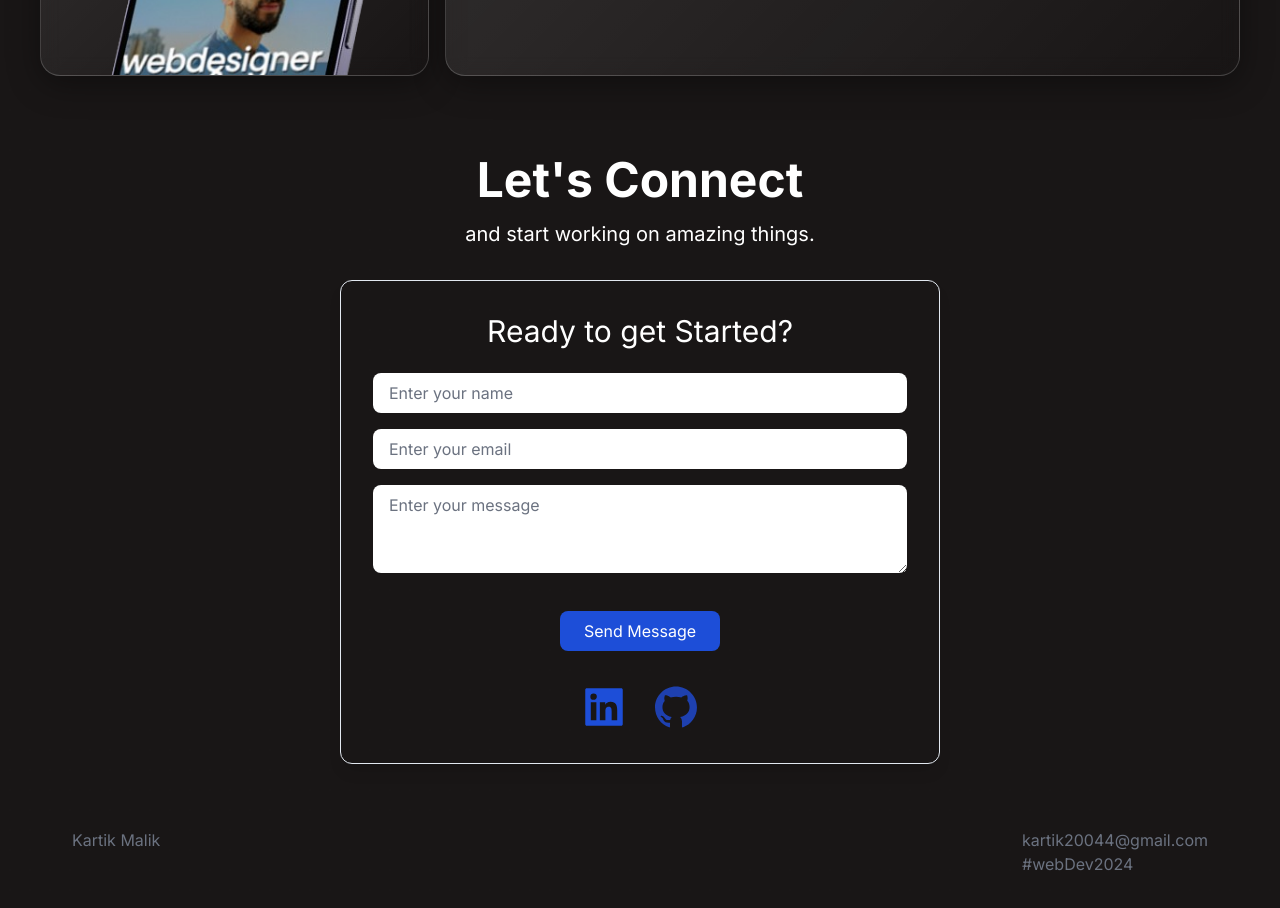
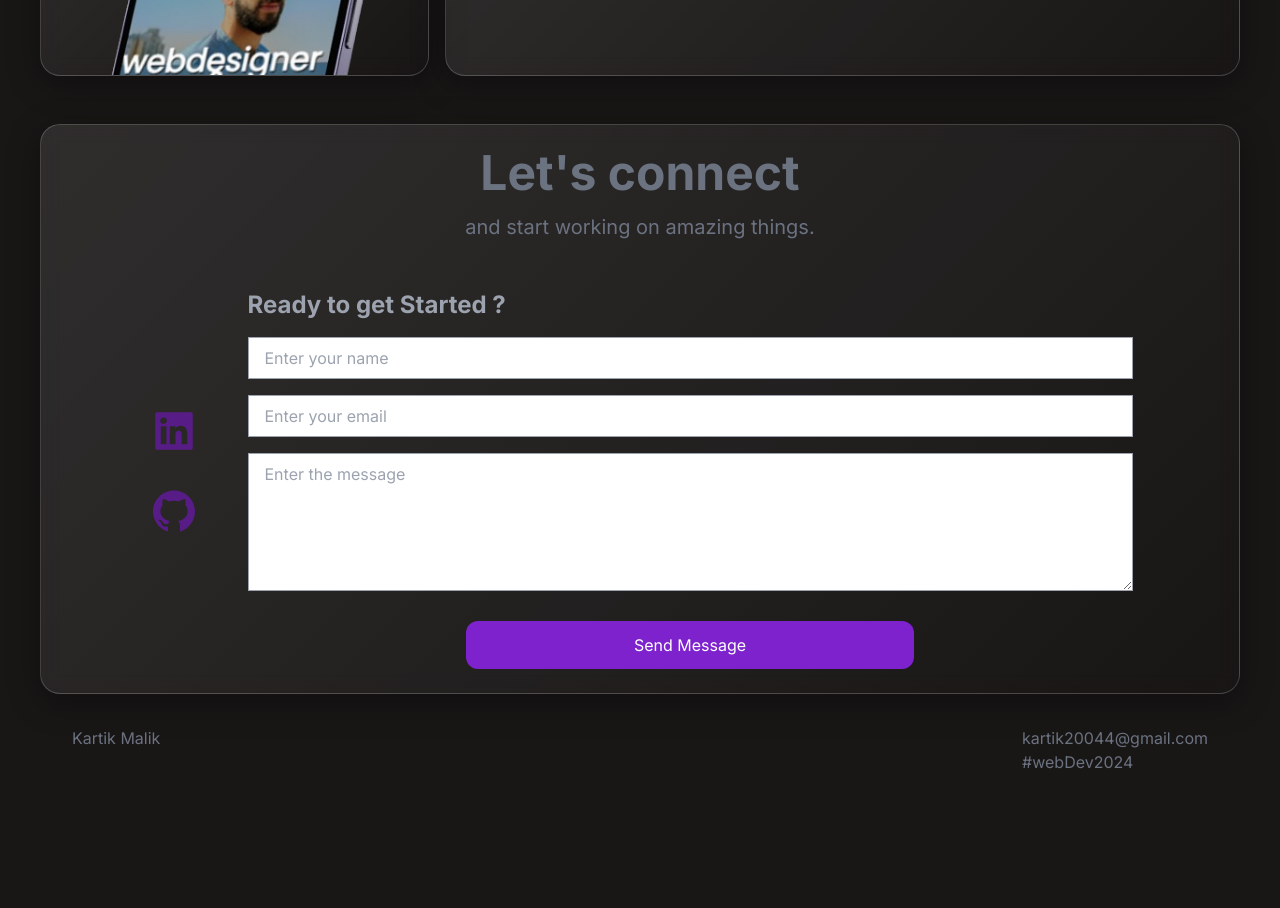
Before and after one commit to kartikmalik0/portfolio-next, a Next.js app: page / in a window 1280 px wide. Shown: the part 2400-3308 px from the top of the page. After the commit the page ends 3206 px from the top, so only its background shows below. Built offline with nearby package versions, Linux system fonts and the light colour scheme.

Commit message:
Revert "contactsectionupdate"

```diff
--- a/package.json
+++ b/package.json
@@ -14,13 +14,11 @@
     "@emotion/react": "^11.11.4",
     "@emotion/styled": "^11.11.5",
     "@radix-ui/react-dialog": "^1.0.5",
-    "@radix-ui/react-label": "^2.0.2",
-    "@tabler/icons-react": "^3.5.0",
     "@tanstack/react-query": "^5.29.0",
     "axios": "^1.6.8",
     "class-variance-authority": "^0.7.0",
     "clsx": "^2.1.1",
-    "framer-motion": "^11.2.6",
+    "framer-motion": "^11.1.7",
     "lucide-react": "^0.376.0",
     "next": "14.1.4",
     "react": "^18",
--- a/src/app/components/Contact.tsx
+++ b/src/app/components/Contact.tsx
@@ -1,10 +1,9 @@
 "use client";
-import { AiFillLinkedin, AiFillGithub } from "react-icons/ai";
+import { AiFillLinkedin, AiFillGithub, AiFillInstagram } from "react-icons/ai";
 import { useForm } from "react-hook-form";
 import axios from "axios";
 import { toast } from "react-toastify";
 import { useState } from "react";
-import "react-toastify/dist/ReactToastify.css";
 
 const Contact = () => {
   const [isLoading, setIsLoading] = useState(false);
@@ -30,119 +29,87 @@ const Contact = () => {
   };
 
   return (
-    <div id="contact" className="max-w-[1200px]  mx-auto p-8">
-      <div className="text-center mb-8">
-        <h2 className="text-white text-3xl md:text-5xl mb-4 font-bold">
-          {"Let's Connect"}
+    <div id="contact" className=" max-w-[1200px] glass mx-auto">
+      <div className=" mx-auto max-w-[600px] text-center p-6">
+        <h2 className=" text-gray-500 text-3xl md:text-5xl mb-4 font-bold">
+          {"Let's connect"}
         </h2>
-        <p className="text-white text-xl">
+        <p className=" text-gray-500 text-xl">
           and start working on amazing things.
         </p>
       </div>
 
-      <div className="flex flex-col  items-center">
-        <div className="bg-glass border border-glassBorder backdrop-blur-xs p-8 rounded-xl shadow-lg max-w-[600px] w-full">
-          <h2 className="text-center text-white text-3xl mb-6">
-            Ready to get Started?
+      <div className=" flex justify-center">
+        <div className=" my-auto text-purple-900 flex flex-col ">
+          <a
+            href="https://www.linkedin.com/in/kartik-malik-3543b2251"
+            className=" w-[100px] h-auto mb-8 flex justify-center items-center"
+          >
+            <AiFillLinkedin className=" text-5xl" />
+          </a>
+          <a
+            href="https://github.com/kartikmalik0"
+            className=" w-[100px] h-auto mb-4 flex justify-center items-center"
+          >
+            <AiFillGithub className=" text-5xl" />
+          </a>
+        </div>
+        <div className=" p-6 max-w-6xl ">
+          <h2 className=" mb-4 text-2xl font-bold text-gray-400">
+            Ready to get Started ?
           </h2>
-          <form  onSubmit={handleSubmit(onSubmit)} className="space-y-4">
-            <div>
+          <form onSubmit={handleSubmit(onSubmit)}>
+            <div className="space-y-4 mb-6">
               <input
                 type="text"
-                className="w-full py-2 px-4 border-none rounded-lg bg-glass backdrop-blur-xs text-gray-800 placeholder-gray-500 focus:ring-2 focus:ring-blue-500 outline-none"
+                className="w-full border-gray-400 py-2 px-4 border rounded-md"
                 placeholder="Enter your name"
-                aria-label="Enter your name"
-                {...register("name", { required: "Name is required" })}
+                {...register("name", { required: true })}
               />
               {errors.name && (
-                <span className="text-red-500">{errors.name.message}</span>
+                <span className="text-red-500">
+                  Please enter a valid name
+                </span>
               )}
-            </div>
-            <div>
+
               <input
                 type="email"
-                className="w-full py-2 px-4 border-none rounded-lg bg-glass backdrop-blur-xs text-gray-800 placeholder-gray-500 focus:ring-2 focus:ring-blue-500 outline-none"
+                className="w-full border-gray-400 py-2 px-4 border rounded-md"
                 placeholder="Enter your email"
-                aria-label="Enter your email"
                 {...register("email", {
-                  required: "Email is required",
-                  pattern: {
-                    value: /^\S+@\S+$/i,
-                    message: "Enter a valid email address",
-                  },
+                  required: true,
+                  pattern: /^\S+@\S+$/i,
                 })}
               />
               {errors.email && (
-                <span className="text-red-500">{errors.email.message}</span>
+                <span className="text-red-500">
+                  Please enter a valid email address
+                </span>
               )}
-            </div>
-            <div>
+
               <textarea
+                id=""
                 cols={30}
-                rows={3}
-                className="w-full py-2 px-4 border-none rounded-lg bg-glass backdrop-blur-xs text-gray-800 placeholder-gray-500 focus:ring-2 focus:ring-blue-500 outline-none"
-                placeholder="Enter your message"
-                aria-label="Enter your message"
-                {...register("message", { required: "Message is required" })}
+                rows={5}
+                className="w-full border-gray-400 py-2 px-4 border rounded-md"
+                placeholder="Enter the message"
+                {...register("message", { required: true })}
               />
               {errors.message && (
-                <span className="text-red-500">{errors.message.message}</span>
+                <span className="text-red-500">
+                  Please enter a message
+                </span>
               )}
             </div>
             <div className="text-center">
+              <button
+                type="submit"
+                className="w-full bg-purple-700 max-w-md px-6 py-3 rounded-xl text-white"
+              >
+                {isLoading ? "Sending..." : "Send Message"}
+              </button>
             </div>
           </form>
-          <div className="text-center mt-8">
-              <button
-                className="rounded-lg bg-blue-700 px-6 py-2 text-white hover:bg-red-500"
-                type="submit"
-              >
-                {isLoading ? (
-                  <span className="flex items-center justify-center">
-                    <svg
-                      className="w-5 h-5 mr-3 -ml-1 text-white animate-spin"
-                      xmlns="http://www.w3.org/2000/svg"
-                      fill="none"
-                      viewBox="0 0 24 24"
-                    >
-                      <circle
-                        className="opacity-25"
-                        cx="12"
-                        cy="12"
-                        r="10"
-                        stroke="currentColor"
-                        strokeWidth="4"
-                      />
-                      <path
-                        className="opacity-75"
-                        fill="currentColor"
-                        d="M4 12a8 8 0 018-8v4a4 4 0 000 8V4a8 8 0 010 16z"
-                      />
-                    </svg>
-                    Sending...
-                  </span>
-                ) : (
-                  "Send Message"
-                )}
-              </button>
-          <div className="mt-8 flex justify-center space-x-6">
-            <a
-              href="https://www.linkedin.com/in/kartik-malik-3543b2251"
-              aria-label="LinkedIn"
-              className="text-5xl text-blue-700 hover:transition ease-in-out delay-150  hover:-translate-y-1 duration-300 "
-            >
-              <AiFillLinkedin />
-            </a>
-            <a
-              href="https://github.com/kartikmalik0"
-              aria-label="GitHub"
-              className="text-5xl text-blue-800 hover:transition ease-in-out delay-150  hover:-translate-y-1 duration-300 "
-            >
-              <AiFillGithub />
-            </a>
-          </div>
-
-          </div>
         </div>
       </div>
     </div>
--- a/src/app/utils/cn.ts
+++ b/src/app/utils/cn.ts
@@ -1,6 +1,6 @@
 import { ClassValue, clsx } from "clsx";
 import { twMerge } from "tailwind-merge";
 
-export function cn(...inputs: ClassValue[]): string {
-  return twMerge(clsx(...inputs));
+export function cn(...inputs: ClassValue[]) {
+  return twMerge(clsx(inputs));
 }
--- a/tailwind.config.ts
+++ b/tailwind.config.ts
@@ -1,32 +1,80 @@
-const defaultTheme = require("tailwindcss/defaultTheme");
+import type { Config } from "tailwindcss"
 
-const colors = require("tailwindcss/colors");
-const {
-  default: flattenColorPalette,
-} = require("tailwindcss/lib/util/flattenColorPalette");
-
-/** @type {import('tailwindcss').Config} */
-module.exports = {
-  content: ["./src/**/*.{ts,tsx}"],
-  darkMode: "class",
+const config = {
+  darkMode: ["class"],
+  content: [
+    './pages/**/*.{ts,tsx}',
+    './components/**/*.{ts,tsx}',
+    './app/**/*.{ts,tsx}',
+    './src/**/*.{ts,tsx}',
+	],
+  prefix: "",
   theme: {
-    // rest of the code
+    container: {
+      center: true,
+      padding: "2rem",
+      screens: {
+        "2xl": "1400px",
+      },
+    },
     extend: {
-      boxShadow: {
-        input: `0px 2px 3px -1px rgba(0,0,0,0.1), 0px 1px 0px 0px rgba(25,28,33,0.02), 0px 0px 0px 1px rgba(25,28,33,0.08)`,
+      colors: {
+        border: "hsl(var(--border))",
+        input: "hsl(var(--input))",
+        ring: "hsl(var(--ring))",
+        background: "hsl(var(--background))",
+        foreground: "hsl(var(--foreground))",
+        primary: {
+          DEFAULT: "hsl(var(--primary))",
+          foreground: "hsl(var(--primary-foreground))",
+        },
+        secondary: {
+          DEFAULT: "hsl(var(--secondary))",
+          foreground: "hsl(var(--secondary-foreground))",
+        },
+        destructive: {
+          DEFAULT: "hsl(var(--destructive))",
+          foreground: "hsl(var(--destructive-foreground))",
+        },
+        muted: {
+          DEFAULT: "hsl(var(--muted))",
+          foreground: "hsl(var(--muted-foreground))",
+        },
+        accent: {
+          DEFAULT: "hsl(var(--accent))",
+          foreground: "hsl(var(--accent-foreground))",
+        },
+        popover: {
+          DEFAULT: "hsl(var(--popover))",
+          foreground: "hsl(var(--popover-foreground))",
+        },
+        card: {
+          DEFAULT: "hsl(var(--card))",
+          foreground: "hsl(var(--card-foreground))",
+        },
+      },
+      borderRadius: {
+        lg: "var(--radius)",
+        md: "calc(var(--radius) - 2px)",
+        sm: "calc(var(--radius) - 4px)",
+      },
+      keyframes: {
+        "accordion-down": {
+          from: { height: "0" },
+          to: { height: "var(--radix-accordion-content-height)" },
+        },
+        "accordion-up": {
+          from: { height: "var(--radix-accordion-content-height)" },
+          to: { height: "0" },
+        },
+      },
+      animation: {
+        "accordion-down": "accordion-down 0.2s ease-out",
+        "accordion-up": "accordion-up 0.2s ease-out",
       },
     },
   },
-  plugins: [addVariablesForColors],
-};
+  plugins: [require("tailwindcss-animate")],
+} satisfies Config
 
-function addVariablesForColors({ addBase, theme }: any) {
-  let allColors = flattenColorPalette(theme("colors"));
-  let newVars = Object.fromEntries(
-    Object.entries(allColors).map(([key, val]) => [`--${key}`, val])
-  );
-
-  addBase({
-    ":root": newVars,
-  });
-}
+export default config
```
Also changed, not shown: 1 other file (tests, documents, lock files or other folders).
